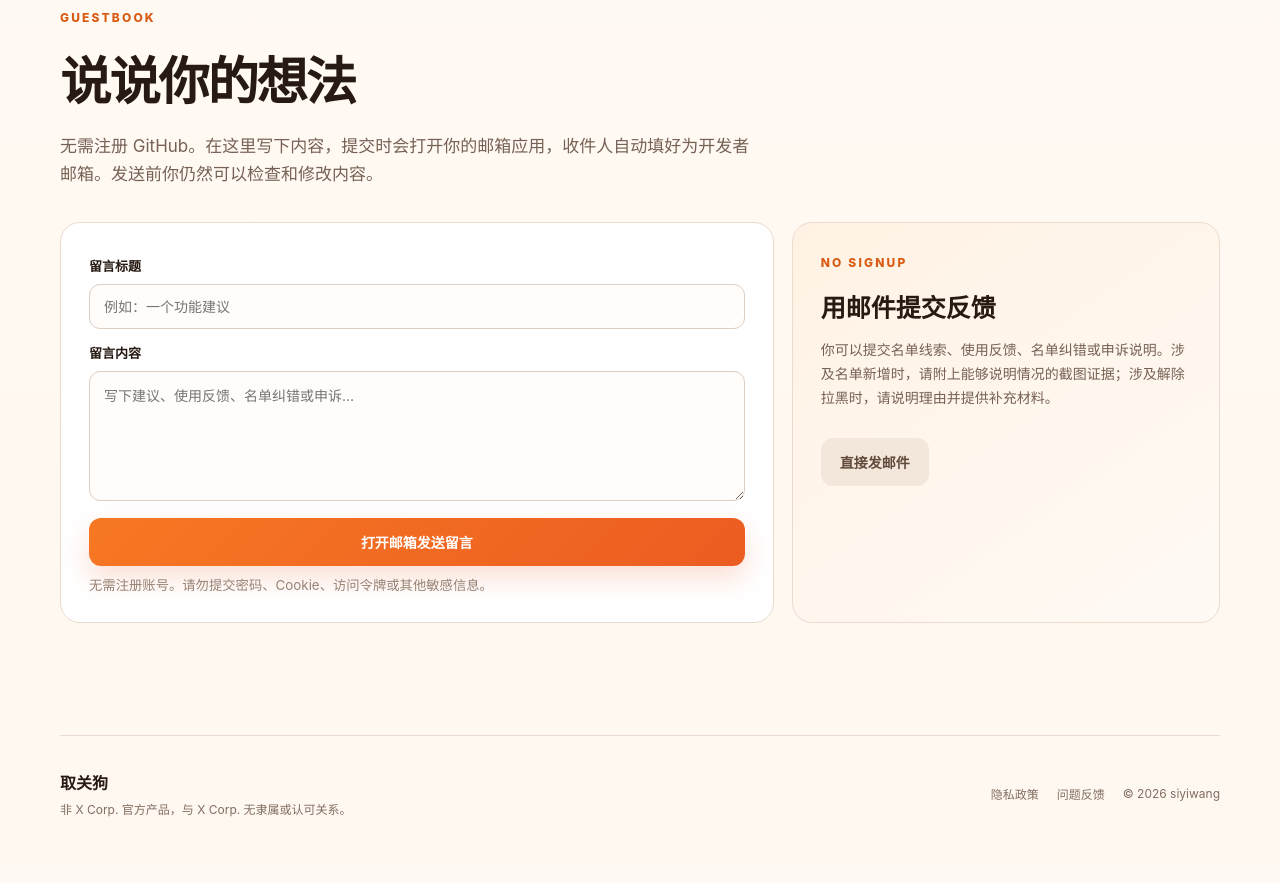
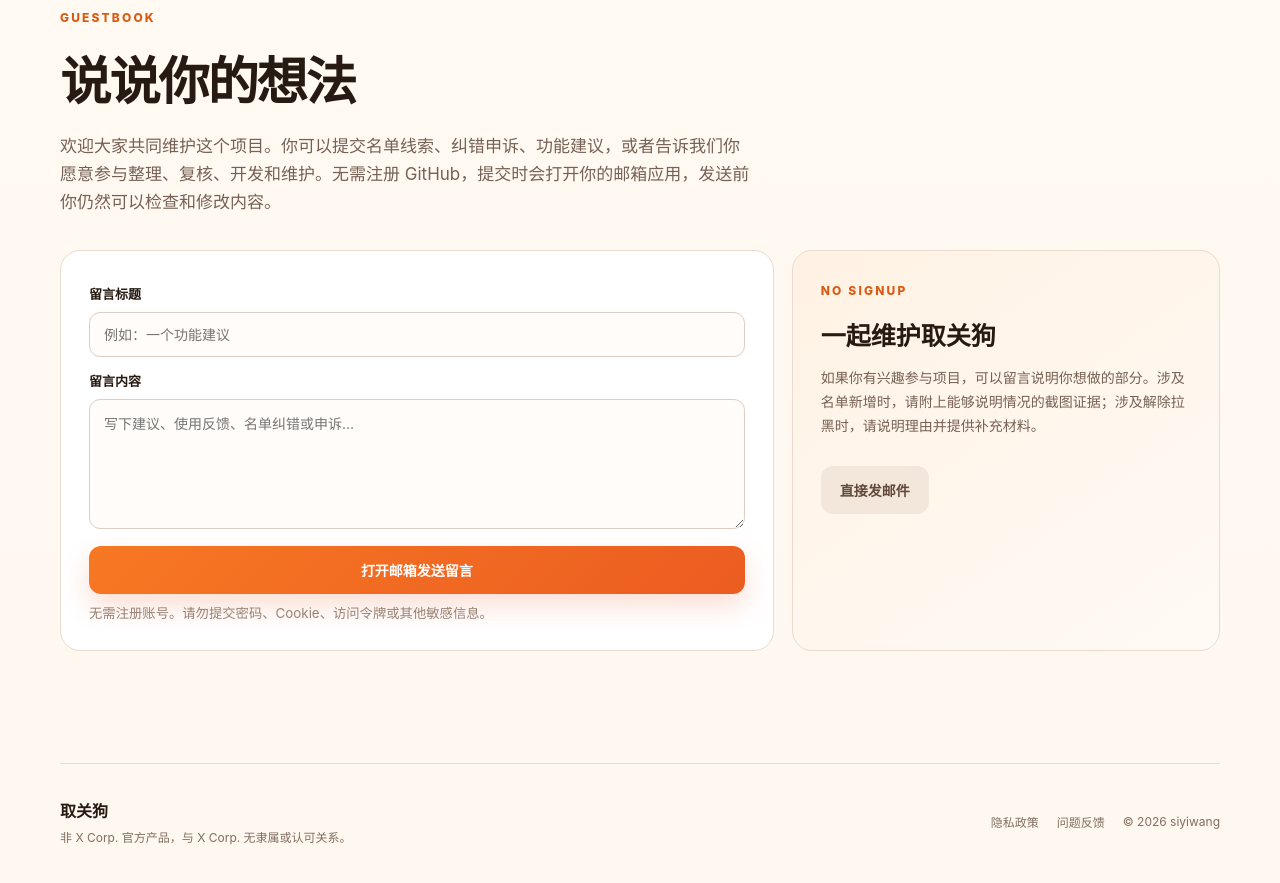
Before and after one commit to 711stoner/quguangou, a browser extension: page index.html in a window 1280 px wide. Shown: the part 4520-5403 px from the top of the page. Drawn offline with Linux system fonts and the light colour scheme.

Commit message:
Invite community maintenance on homepage

```diff
--- a/index.html
+++ b/index.html
@@ -151,7 +151,7 @@
         <div class="section-heading reveal">
           <span class="kicker">GUESTBOOK</span>
           <h2>说说你的想法</h2>
-          <p>无需注册 GitHub。在这里写下内容，提交时会打开你的邮箱应用，收件人自动填好为开发者邮箱。发送前你仍然可以检查和修改内容。</p>
+          <p>欢迎大家共同维护这个项目。你可以提交名单线索、纠错申诉、功能建议，或者告诉我们你愿意参与整理、复核、开发和维护。无需注册 GitHub，提交时会打开你的邮箱应用，发送前你仍然可以检查和修改内容。</p>
         </div>
         <div class="guestbook-layout reveal">
           <form id="messageForm" class="message-form">
@@ -164,8 +164,8 @@
           </form>
           <aside class="message-aside">
             <span class="kicker">NO SIGNUP</span>
-            <h3>用邮件提交反馈</h3>
-            <p>你可以提交名单线索、使用反馈、名单纠错或申诉说明。涉及名单新增时，请附上能够说明情况的截图证据；涉及解除拉黑时，请说明理由并提供补充材料。</p>
+            <h3>一起维护取关狗</h3>
+            <p>如果你有兴趣参与项目，可以留言说明你想做的部分。涉及名单新增时，请附上能够说明情况的截图证据；涉及解除拉黑时，请说明理由并提供补充材料。</p>
             <a class="button quiet" href="mailto:wuhuwang65@gmail.com">直接发邮件</a>
           </aside>
         </div>
```
